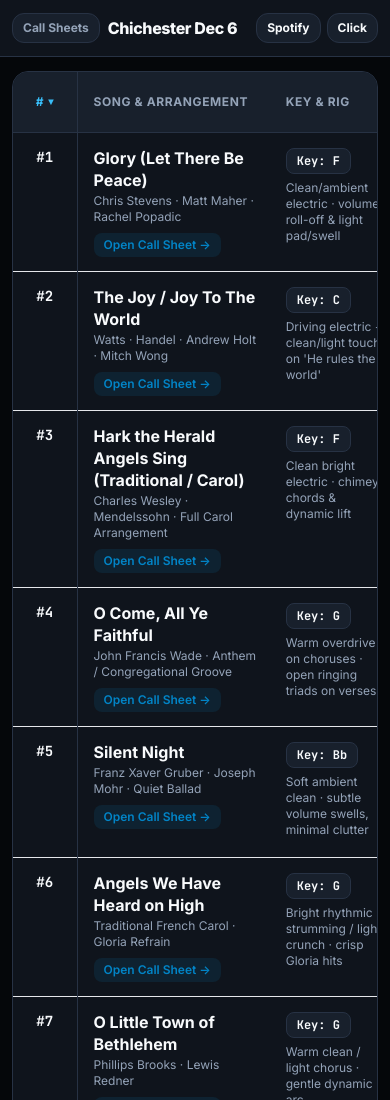
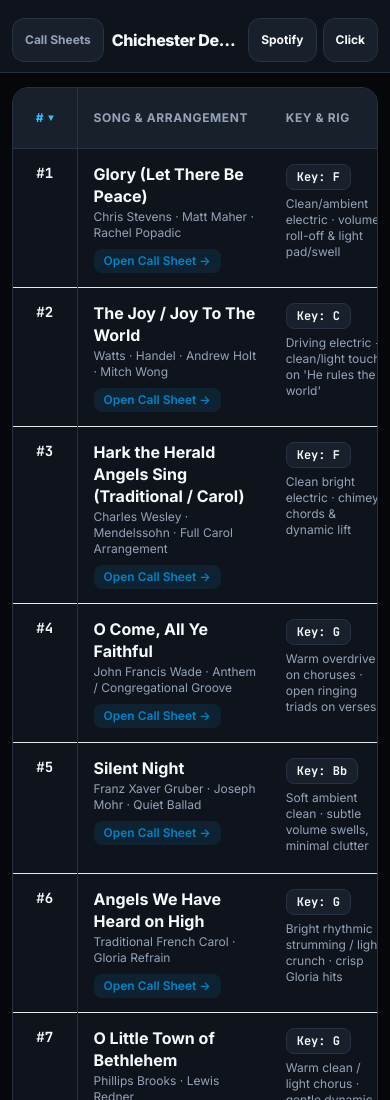
Before and after one commit to lukewakeford/carols, a plain HTML site: page index.html in a window 390 px wide. Shown: the top 1100 px of the page. Drawn offline with nearby package versions, Linux system fonts and the light colour scheme.

Commit message:
Improve mobile layout and safe-area spacing
Co-authored-by: copilot-swe-agent[bot] <198982749+Copilot@users.noreply.github.com>

```diff
--- a/index.html
+++ b/index.html
@@ -2,7 +2,7 @@
 <html lang="en">
 <head>
   <meta charset="UTF-8" />
-  <meta name="viewport" content="width=device-width, initial-scale=1.0" />
+  <meta name="viewport" content="width=device-width, initial-scale=1.0, viewport-fit=cover" />
   <title>Chichester Dec 6 — Electric Guitar Carols Hub</title>
   <script src="https://cdn.tailwindcss.com"></script>
   <link rel="preconnect" href="https://fonts.googleapis.com" />
@@ -37,6 +37,25 @@
       background-color: var(--bg-main);
       color: var(--text-main);
       transition: background-color 0.2s ease, color 0.2s ease;
+    }
+
+    .app-header {
+      padding-top: calc(env(safe-area-inset-top, 0px) + 0.5rem);
+    }
+
+    @media (max-width: 640px) {
+      .app-header button,
+      .app-header a {
+        min-height: 44px;
+        padding-block: 0.625rem;
+        padding-inline: 0.75rem;
+      }
+
+      input:not([type="file"]),
+      select,
+      textarea {
+        font-size: 16px;
+      }
     }
 
     .font-mono-chord {
@@ -123,7 +142,7 @@
   </div>
 
   <!-- Top Navigation & Stage Controls -->
-  <header id="mainHeader" class="sticky top-0 z-30 border-b surface-card backdrop-blur bg-opacity-95">
+  <header id="mainHeader" class="app-header sticky top-0 z-30 border-b surface-card">
     <div id="trackerHeaderSlot" class="mx-auto max-w-6xl px-3 py-2.5 sm:px-5">
       <!-- Rendered via buildSharedHeaderBar("tracker") -->
     </div>
@@ -181,7 +200,7 @@
   <!-- VIEW 2: GUITAR CHORD & CALL SHEETS -->
   <section id="callSheetsView" class="hidden space-y-3.5">
     <!-- Call Sheet Header Bar (exact same top placement & bar geometry as top header bar) -->
-    <header id="callSheetHeaderBar" class="sticky top-0 z-30 border-b surface-card backdrop-blur bg-opacity-95">
+    <header id="callSheetHeaderBar" class="app-header sticky top-0 z-30 border-b surface-card">
       <div id="callSheetHeaderSlot" class="mx-auto max-w-6xl px-3 py-2.5 sm:px-5">
         <!-- Rendered via buildSharedHeaderBar("callSheets") -->
       </div>
@@ -733,7 +752,7 @@
 
       const rightHtml = isCallSheet
         ? `
-          <div class="relative flex shrink-0 items-center gap-1.5">
+          <div class="relative flex w-full shrink-0 flex-wrap items-center justify-end gap-1.5 sm:w-auto">
             <button
               id="toggleTransposeBtn"
               type="button"
```
